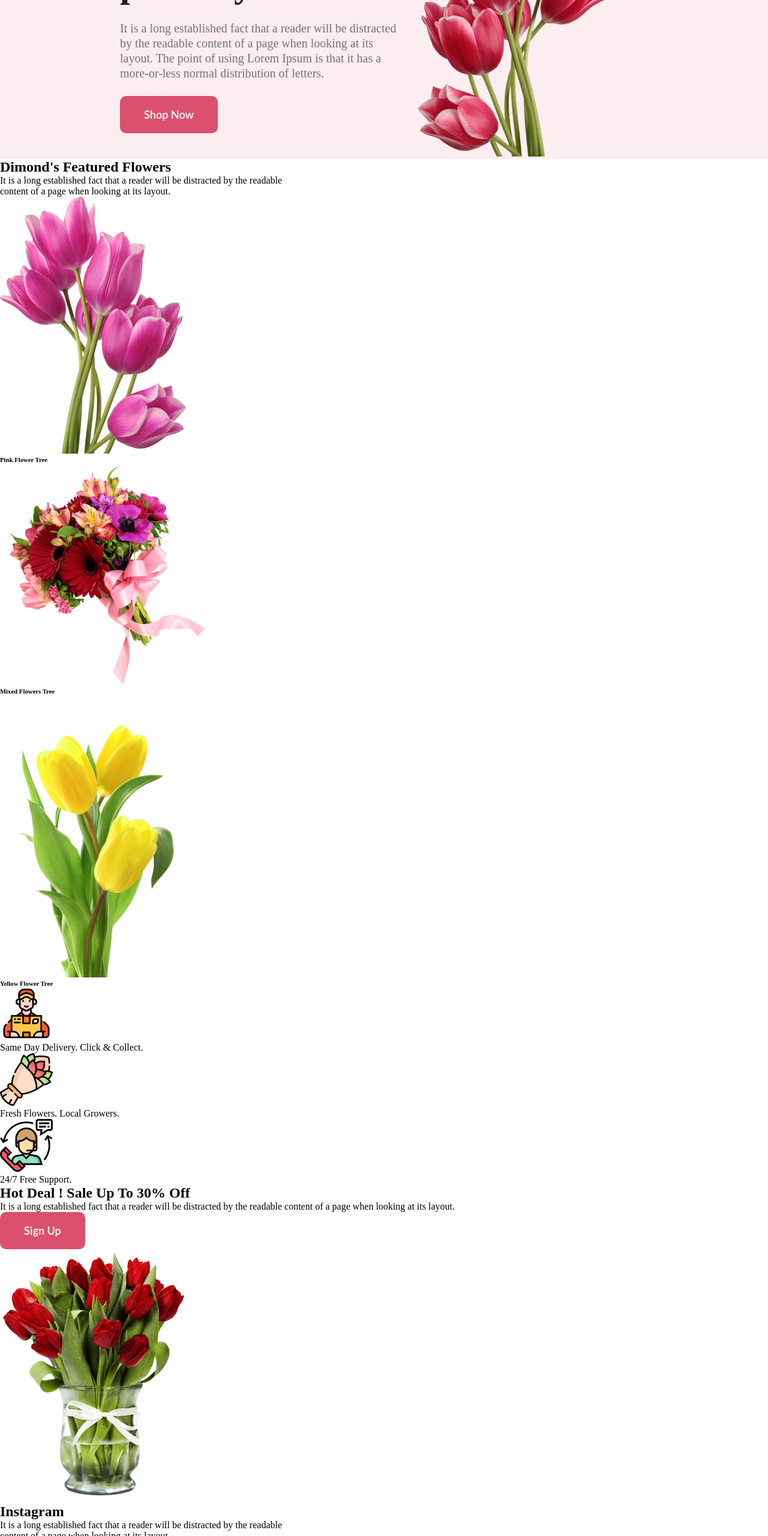
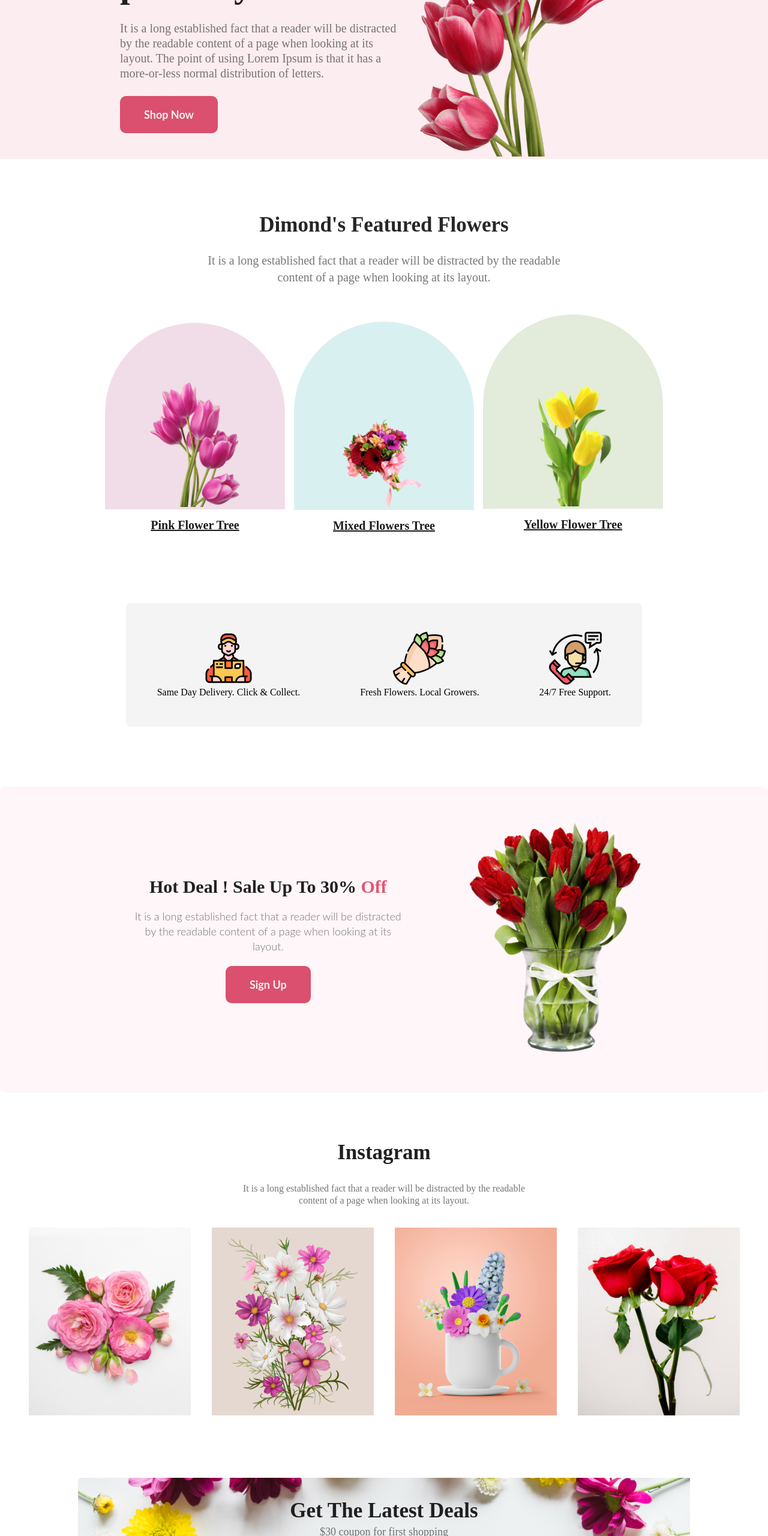
Before and after one commit to Khelafat/Assignment-1-Flower-Shop, a plain HTML site: page index.html in a window 1280 px wide. Shown: the part 240-2800 px from the top of the page at 60% size. Drawn offline with Linux system fonts and the light colour scheme.

Commit message:
Assignment-1-completed

```diff
--- a/index.html
+++ b/index.html
@@ -79,7 +79,7 @@
          <section>
             <div class="hot-deal-container">
                 <div class="hot-deal-items">
-                    <h1 class="hot-deal-header">Hot Deal ! Sale Up To 30% Off</h1>
+                    <h1 class="hot-deal-header">Hot Deal ! Sale Up To 30% <span class="hot-deal-color">Off</span></h1>
                     <p class="hot-deal-description">It is a long established fact that a reader will be distracted by
                         the readable content of a page when looking at its layout.</p>
                     <div class=" sing-up"><button class="primary-button">Sign Up</button></div>
@@ -111,4 +111,30 @@
                 </div>
             </div>
         </section>
+        <!-- Latest Deals -->
+        <section>
+            <div class="latest-details-contaier">
+                <div>
+                    <h1 class="details-header">Get The Latest Deals</h1>
+                    <p class="details-description">$30 coupon for first shopping</p>
+                    <div class="input-subscribe">
+                        <input class="input-email" type="email" name="" id="" placeholder="Enter your email here....">
+                        <button class="primary-button">Subscribe</button>
+
+                    </div>
+                </div>
+            </div>
+        </section>
+         <!-- Footer -->
+    <footer>
+        <section>
+            <div class="footer-container">
+                <h1 class="footer-heading">Daimond's <span class="footer-colour">FlowerShop</span> </h1>
+                <p class="footer-description">It is a long established fact that a reader will be distracted by the
+                    readable <br> content of a page when looking at its layout.</p>
+                <p class="footer-copyright">&copy;2020-2023, Daimond'sFlowerShop.com. All rights reserved. </p>
+            </div>
+        </section>
+    </footer>
+    </body>
 </html>
--- a/styles.css
+++ b/styles.css
@@ -1,6 +1,73 @@
-*{
-    margin: 0px;
-    padding: 0px;
+/* Features flower */
+
+.featured-heading {
+    text-align: center;
+    padding-top: 90px;
+    padding-bottom: 25px;
+    color: #272525;
+    font-size: 35px;
+    font-weight: 750;
+}
+
+.featured-description {
+    text-align: center;
+    color: rgba(29, 28, 28, 0.6);
+    font-size: 20px;
+    font-weight: 350;
+    line-height: 28px;
+    padding-bottom: 48px;
+}
+
+.flower-container {
+    display: flex;
+    justify-content: center;
+    align-items: center;
+    gap: 15px;
+
+}
+
+.flower-images-first {
+    width: 300px;
+    padding-top: 100px;
+    border-radius: 300px 300px 0px 0px;
+    background: rgba(163, 31, 95, 0.15);
+    text-align: center;
+}
+
+.flower-images-second {
+    width: 300px;
+    padding-top: 160px;
+    border-radius: 300px 300px 0px 0px;
+    background: rgba(5, 151, 160, 0.15);
+    text-align: center;
+    max-width: 100%;
+    height: auto;
+}
+
+.image-heading-container {
+    padding-bottom: 15px;
+}
+
+.flower-images-third {
+    width: 300px;
+    padding-top: 95px;
+    border-radius: 300px 300px 0px 0px;
+    background: rgba(67, 119, 14, 0.15);
+    text-align: center;
+}
+
+.feature-flower {
+    width: 150px;
+}
+
+.flower-heading {
+    color: #1b1b1b;
+    text-align: center;
+    font-size: 20px;
+    font-weight: 750;
+    line-height: 32px;
+    padding-top: 10px;
+    text-decoration-line: underline;
 }
 /* All Banner */
 .banner {
@@ -43,3 +110,160 @@
     width: 350px;
     padding: 60px 250px 0px 0px;
 }
+*{
+    margin: 0px;
+    padding: 0px;
+}
+/* Delivery */
+.delivery-and-support-container {
+    display: flex;
+    justify-content: center;
+    align-items: center;
+    border-radius: 8px;
+    background: rgba(39, 38, 38, 0.05);
+    margin: 100px 210px;
+    gap: 100px;
+}
+
+.delivery {
+    text-align: center;
+    padding: 48px 0px;
+}
+/* Hot deal and Sing up */
+.hot-deal-container {
+    display: flex;
+    justify-content: center;
+    align-items: center;
+    border-radius: 10px;
+    background: rgba(224, 81, 112, 0.05);
+    padding: 55px 0px;
+}
+
+.hot-deal-items {
+    width: 45%;
+}
+
+.hot-deal-header {
+    color: #222121;
+    text-align: center;
+    font-size: 30px;
+    font-weight: 700;
+    margin-right: 15%;
+}
+.hot-deal-color{
+  color: #E55473;
+}
+
+.hot-deal-description {
+    color: rgba(27, 27, 27, 0.6);
+    text-align: center;
+    font-family: Lato;
+    font-size: 18px;
+    font-weight: 300;
+    line-height: 25px;
+    padding: 20px;
+    margin-right: 15%;
+}
+
+.sing-up {
+    text-align: center;
+    margin-right: 15%;
+}
+
+.hot-deal-image {
+    width: 300px;
+}
+/* Instagram */
+.instagram-header {
+    color: #202020;
+    text-align: center;
+    font-size: 35px;
+    font-weight: 700;
+    margin-top: 80px;
+}
+
+.instagram-description {
+    color: rgba(27, 27, 27, 0.6);
+    text-align: center;
+    font-size: 16px;
+    font-weight: 300;
+    line-height: 20px;
+    margin: 30px 0px 35px 0px;
+}
+
+.image-contaier {
+    display: flex;
+    justify-content: center;
+    align-items: center;
+    gap: 35px;
+}
+
+.instagram-flower {
+    width: 270px;
+}
+/* Latest Deals */
+.latest-details-contaier {
+    text-align: center;
+    background-image: url("Flower Asset/Rectangle 9.png");
+    background-repeat: no-repeat;
+    background-size: cover;
+    padding: 100px;
+    margin: 100px 130px;
+}
+
+.details-header {
+    color: #201f1f;
+    font-size: 35px;
+    font-weight: 600;
+    margin-top: -100px;
+    padding-top: 35px;
+
+}
+
+.details-description {
+    color: rgba(29, 28, 28, 0.6);
+    text-align: center;
+    font-size: 18px;
+    font-weight: 350;
+    line-height: 30px;
+    padding-bottom: 50px;
+}
+
+.input-email {
+    color: rgba(32, 32, 32, 0.37);
+    font-size: 16px;
+    font-weight: 300;
+    padding: 20px 200px 20px 20px;
+}
+/* Footer */
+.footer-container {
+    text-align: center;
+    background: #7e690c;
+}
+
+.footer-heading {
+    color: #E55473;
+    font-size: 48px;
+    font-weight: 800;
+    padding-top: 100px;
+}
+
+.footer-colour {
+    color: rgba(255, 255, 255, 1)
+}
+
+.footer-description {
+    color: rgba(255, 255, 255, 0.90);
+    font-size: 18px;
+    font-weight: 400;
+    line-height: 30px;
+    padding: 25px 0px 30px 0px;
+}
+
+.footer-copyright {
+    color: rgba(255, 255, 255, 0.40);
+    font-family: Lato;
+    font-size: 16px;
+    font-weight: 400;
+    padding-bottom: 100px;
+}
```
